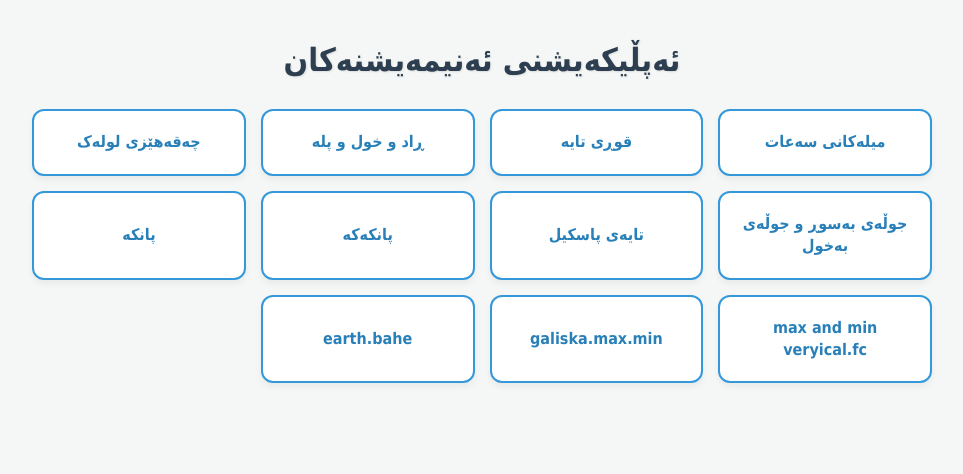
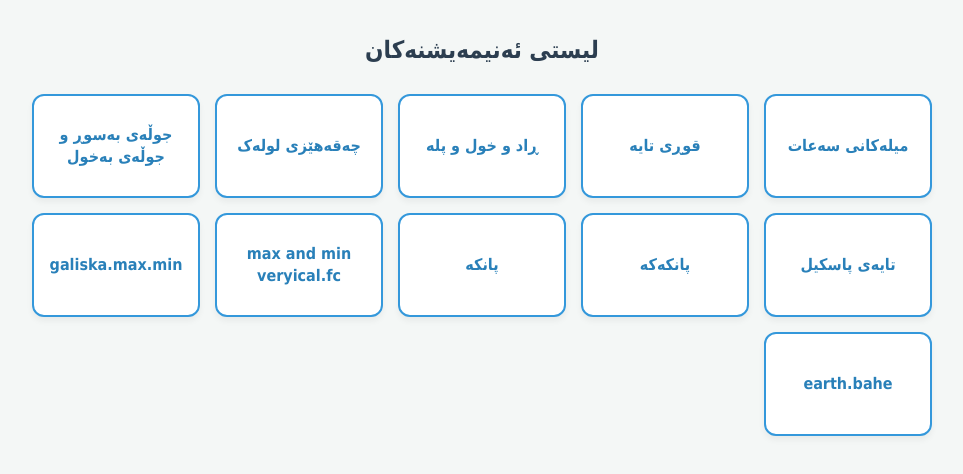
Before and after one commit to rzgaras1989/My-animations, a plain HTML site: page index.html in a window 1280 px wide. Shown: the whole page, without its empty margins (158-1121 px from the left). Drawn offline with Linux system fonts and the light colour scheme.

Commit message:
Update index.html with new meta and style changes

```diff
--- a/index.html
+++ b/index.html
@@ -4,6 +4,11 @@
     <meta charset="UTF-8">
     <meta name="viewport" content="width=device-width, initial-scale=1.0">
     <title>ئەپڵیکەیشنی ئەنیمەیشنەکان</title>
+
+    <link rel="manifest" href="manifest.json">
+    <meta name="theme-color" content="#3498db">
+    <meta name="apple-mobile-web-app-capable" content="yes">
+
     <style>
         body {
             font-family: 'Tahoma', 'Arial', sans-serif;
@@ -14,10 +19,15 @@
             flex-direction: column;
             align-items: center;
         }
-        h1 { color: #2c3e50; margin-bottom: 30px; text-shadow: 1px 1px 2px rgba(0,0,0,0.1); }
+        h1 {
+            color: #2c3e50;
+            margin-bottom: 30px;
+            text-align: center;
+            font-size: 24px;
+        }
         .grid {
             display: grid;
-            grid-template-columns: repeat(auto-fill, minmax(180px, 1fr));
+            grid-template-columns: repeat(auto-fill, minmax(160px, 1fr));
             gap: 15px;
             width: 100%;
             max-width: 900px;
@@ -37,6 +47,7 @@
             align-items: center;
             justify-content: center;
             line-height: 1.4;
+            min-height: 60px;
         }
         .btn:hover {
             background-color: #3498db;
@@ -48,12 +59,13 @@
 </head>
 <body>
 
-    <h1>ئەپڵیکەیشنی ئەنیمەیشنەکان</h1>
+    <h1>لیستی ئەنیمەیشنەکان</h1>
 
-    <div class="grid" id="main-menu"></div>
+    <div class="grid" id="main-menu">
+        </div>
 
     <script>
-        // ناوەکان ڕێک بەو شێوەیەی کە ناردت
+        // لیستی ناوی فایلەکانت ڕێک وەک خۆیان
         const fileNames = [
             "میلەکانی سەعات",
             "قوڕی تایە",
@@ -72,7 +84,7 @@
 
         fileNames.forEach(name => {
             const a = document.createElement('a');
-            // زۆر گرنگە: لێرە فایلەکە دەدۆزێتەوە
+            // ئەم بەشە ناوی فایلەکە دەبەستێتەوە بە .html
             a.href = encodeURIComponent(name) + ".html";
             a.className = "btn";
             a.innerText = name;
```
